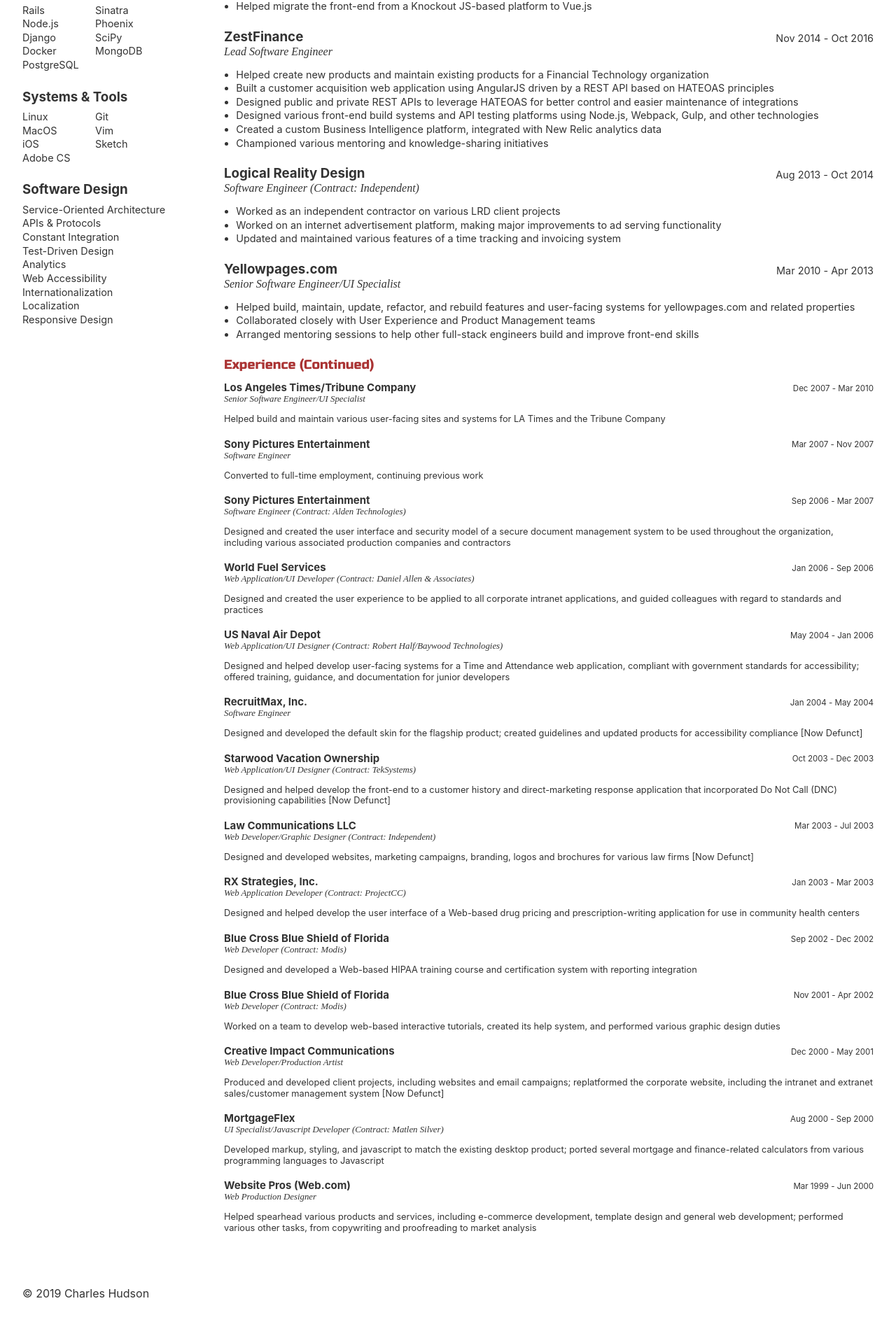
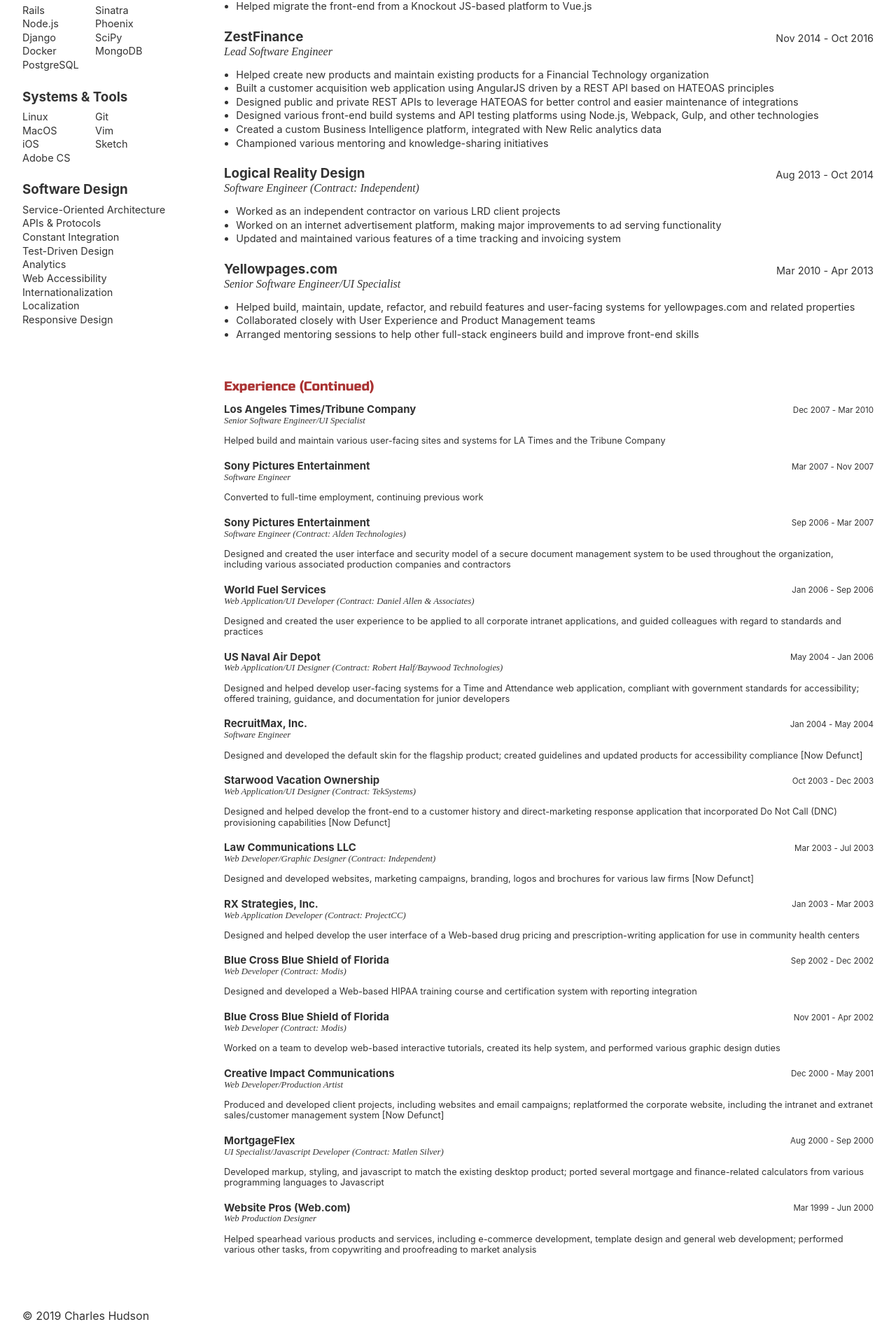
Before and after one commit to phobetron/phobetron.github.io, a Jekyll site: the page built from resume.html, in a window 1280 px wide. Shown: the part 650-2569 px from the top of the page at 70% size. Built offline with Jekyll 4.4.1, drawn with Linux system fonts in a browser that asks for light colours; before the commit the page ends 2537 px from its top, so only the background shows below that.

Commit message:
Resume styling updates

```diff
--- a/_sass/_layout.scss
+++ b/_sass/_layout.scss
@@ -113,7 +113,7 @@
   }
 }
 
-@media (min-width: 667px) {
+@media (min-width: 666px) {
   html {
     font-size: .9em;
   }
@@ -124,14 +124,6 @@
           padding-left: 2rem;
           padding-right: 2rem;
         }
-      }
-
-      div {
-        justify-content: left;
-        padding: 0 2rem;
-      }
-      h1 {
-        font-size: 3em;
       }
     }
     > footer {
@@ -148,6 +140,20 @@
     display: grid;
     grid: auto / 45% 45%;
     grid-column-gap: 10%;
+  }
+}
+
+@media print, (min-width: 666px) {
+  body {
+    > header {
+      div {
+        justify-content: left;
+        padding: 0 2rem;
+      }
+      h1 {
+        font-size: 3em;
+      }
+    }
   }
 }
 
@@ -205,8 +211,14 @@
         padding: 0 .75in;
       }
       nav, address {
+        font-size: .95em;
         padding-left: .75in;
         padding-right: .75in;
+
+        ul {
+          padding-left: 0;
+          padding-right: 0;
+        }
       }
     }
     > main, > article {
--- a/_sass/_resume.scss
+++ b/_sass/_resume.scss
@@ -136,8 +136,12 @@
   .page-resume {
     .print-grid-row {
       grid: auto / 14em auto;
+
+      &--old {
+        display: block;
+      }
     }
-    .section.section {
+    .section {
       .section__heading--old {
         margin-top: .75in;
         page-break-before: always;
--- a/resume.html
+++ b/resume.html
@@ -78,7 +78,12 @@
         {% endif %}
 
         {% if old == true and cutoff == false %}
-          <h2 class="section__heading section__heading--old">Experience (Continued)</h2>
+            </section>
+          </div>
+
+          <div class="print-grid-row print-grid-row--old">
+            <section class="section section--experience">
+              <h2 class="section__heading section__heading--old">Experience (Continued)</h2>
           {% assign cutoff = true %}
         {% endif %}
 
```
